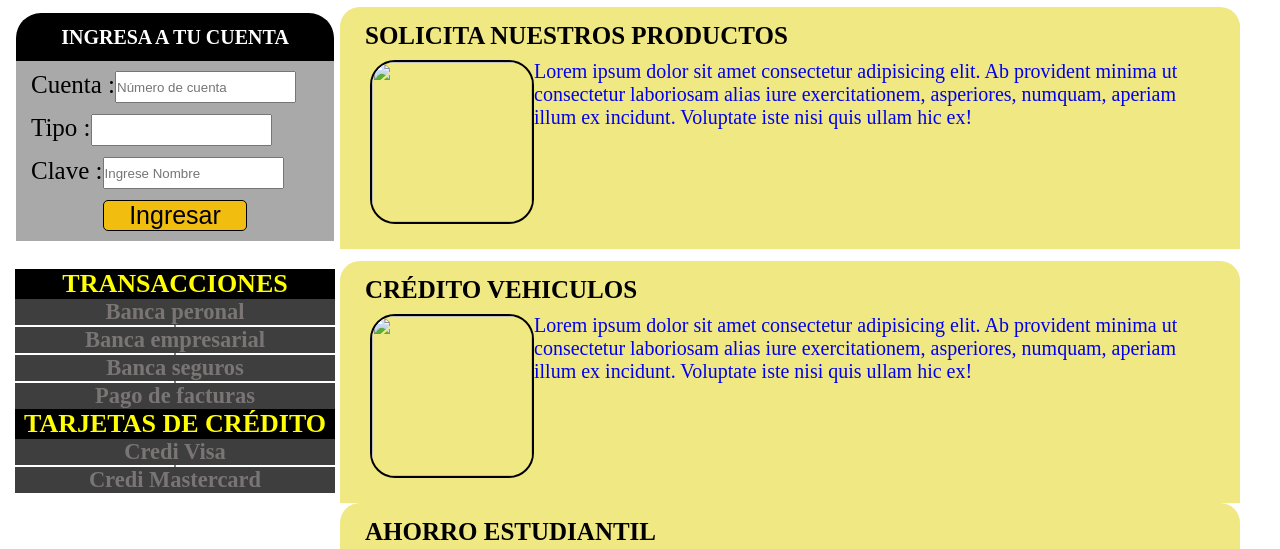
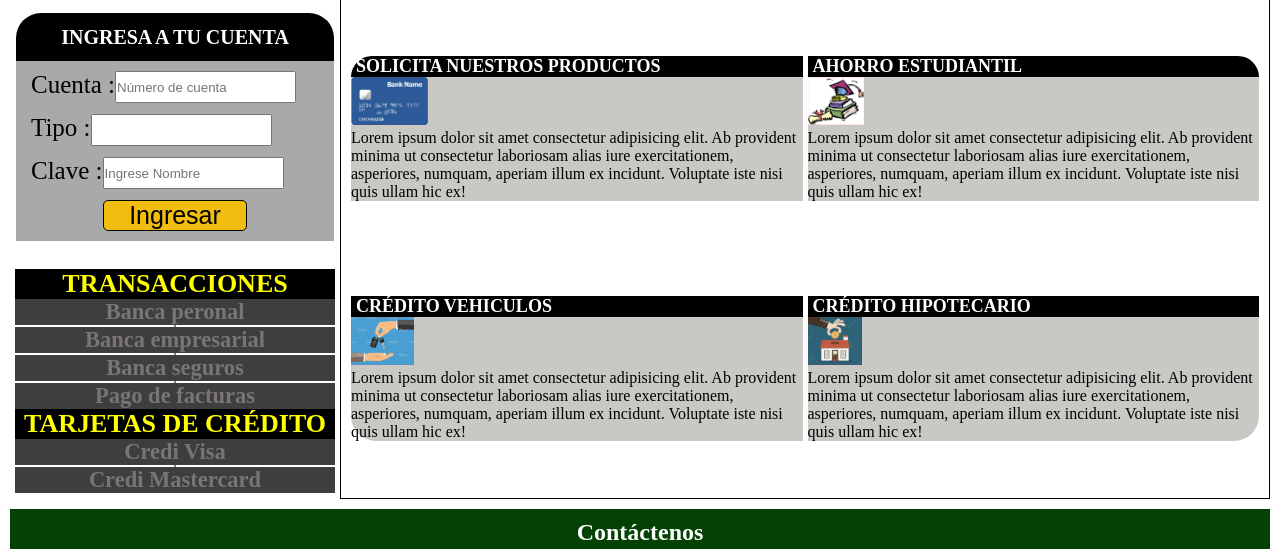
Before and after one commit to lion3011/Actividad-2-yuri, a plain HTML site: page index.html in a window 1280 px wide. Shown: the part 230-779 px from the top of the page. Drawn offline with Linux system fonts and the light colour scheme.

Commit message:
Add files via upload

```diff
--- a/index.html
+++ b/index.html
@@ -71,40 +71,42 @@
         </div>
 
         <div class="der">
-            <div class="derizq">
-                <section class="sections">
-                    <h2 class="titulo">SOLICITA NUESTROS PRODUCTOS</h2>
+            <div class="derarr">
+                <section class="sectionsa">
+                    <div class="tituloa"><h2 class="titulo">SOLICITA NUESTROS PRODUCTOS</h2></div>
                     <div class="texto">
-                        <img class="imagen" src="/actividad 1/img/perro-híbrido-delante-del-fondo-blanco-11291472.jpg" alt="">
+                        <img class="imagen" src="/img/card.PNG" alt="">
                         <div class="texder">
                             <a href="#">Lorem ipsum dolor sit amet consectetur adipisicing elit. Ab provident minima ut consectetur laboriosam alias iure exercitationem, asperiores, numquam, aperiam illum ex incidunt. Voluptate iste nisi quis ullam hic ex!</a>
                         </div>
                     </div>
                 </section>
-                <section class="sections">
-                    <h2 class="titulo">CRÉDITO VEHICULOS</h2>
+
+                <section class="sectionsb">
+                    <div class="titulob"><h2 class="titulo">AHORRO ESTUDIANTIL</h2></div>
                     <div class="texto">
-                        <img class="imagen" src="/actividad 1/img/perro-híbrido-delante-del-fondo-blanco-11291472.jpg" alt="">
+                        <img class="imagen" src="/img/libroestudiantil.PNG" alt="">
                         <div class="texder">
                             <a href="#">Lorem ipsum dolor sit amet consectetur adipisicing elit. Ab provident minima ut consectetur laboriosam alias iure exercitationem, asperiores, numquam, aperiam illum ex incidunt. Voluptate iste nisi quis ullam hic ex!</a>
                         </div>
                     </div>
                 </section>
             </div>
-            <div class="derder">
-                <section class="sections">
-                    <h2 class="titulo">AHORRO ESTUDIANTIL</h2>
+            <div class="deraba">
+                <section class="sectionsc">
+                    <div class="tituloc"><h2 class="titulo">CRÉDITO VEHICULOS</h2></div>
                     <div class="texto">
-                        <img class="imagen" src="/actividad 1/img/perro-híbrido-delante-del-fondo-blanco-11291472.jpg" alt="">
+                        <img class="imagen" src="/img/llavescarro.PNG" alt="">
                         <div class="texder">
                             <a href="#">Lorem ipsum dolor sit amet consectetur adipisicing elit. Ab provident minima ut consectetur laboriosam alias iure exercitationem, asperiores, numquam, aperiam illum ex incidunt. Voluptate iste nisi quis ullam hic ex!</a>
                         </div>
                     </div>
                 </section>
-                <section class="sections">
-                    <h2 class="titulo">CRÉDITO HIPOTECARIO</h2>
+
+                <section class="sectionsd">
+                    <div class="titulod"><h2 class="titulo">CRÉDITO HIPOTECARIO</h2></div>
                     <div class="texto">
-                        <img class="imagen" src="/actividad 1/img/perro-híbrido-delante-del-fondo-blanco-11291472.jpg" alt="">
+                        <img class="imagen" src="/img/monedacasa.PNG" alt="">
                         <div class="texder">
                             <a href="#">Lorem ipsum dolor sit amet consectetur adipisicing elit. Ab provident minima ut consectetur laboriosam alias iure exercitationem, asperiores, numquam, aperiam illum ex incidunt. Voluptate iste nisi quis ullam hic ex!</a>
                         </div>
--- a/style.css
+++ b/style.css
@@ -38,7 +38,7 @@ header{
 .nombre>h2{
     font-size: 38px;
 }
-img{
+.logo>img{
     height: 9rem;
     width: 9rem;
 }
@@ -156,50 +156,69 @@ main{
 
 .der{
     padding: 10px 0px;
-    padding-right: 30px;
-}
-.der>div{
-    height: 31rem;
+    border: 1px solid black;
+    height: 30rem;
     display: flex;
     flex-direction: column;
-    justify-content: space-between;
+    justify-content: space-around;
 }
-.der>div>section{
-    background-color: rgb(240, 232, 131);
-    padding: 15px 25px;
+.derarr{
+    display: flex;
+    padding: 10px 10px;
+    gap: 5px;
+}
+.sectionsa{
+    background-color: #c7c5c2ef;
+    border-radius: 25px 0px 0px 0px;
+}
+.tituloa{
+    font-size: 12px;
+    background-color: black;
+    padding: 0px 5px;
+    border-radius: 25px 0px 0px 0px;
+}
+.texto>img{
+    height: 3rem;
+}
+.texder>a{
     color: black;
-    display: flex;
-    flex-direction: column;
-}
-.sections{
-    border-radius: 20px 20px 0px 0px;
-}
-.sectioni{
-    border-radius: 0px 0px 20px 20px;
-}
-.titulo{
-    font-size: 25px;
-}
-.texto{
-    display: flex;
-    padding: 10px 5px;
-    font-size: 20px;
-}
-.texder{
-    display: flex;
-    flex-direction: column;
-    justify-content: space-between;
-}
-a{
     text-decoration: none;
 }
-.imagen{
-    border: 2px solid black;
-    border-radius: 25px;
-    height: 10rem;
-    width: 10rem;
+
+.sectionsb{
+    background-color: #c7c5c2ef;
+    border-radius: 0px 25px 0px 0px;
+}
+.titulob{
+    font-size: 12px;
+    background-color: black;
+    padding: 0px 5px;
+    border-radius: 0px 25px 0px 0px;
 }
 
+.deraba{
+    display: flex;
+    padding: 10px 10px;
+    gap: 5px;
+}
+.sectionsc{
+    background-color: #c7c5c2ef;
+    border-radius: 0px 0px 0px 25px;
+}
+.tituloc{
+    font-size: 12px;
+    background-color: black;
+    padding: 0px 5px;
+}
+.sectionsd{
+    background-color: #c7c5c2ef;
+    border-radius: 0px 0px 25px 0px;
+}
+.titulod{
+    font-size: 12px;
+    background-color: black;
+    padding: 0px 5px;
+}
 footer{
     height: 5rem;
     border-radius: 0px 0px 20px 20px;
```
Also changed, not shown: img/card.PNG (added), img/libroestudiantil.PNG (added), img/llavescarro.PNG (added), img/monedacasa.PNG (added).
